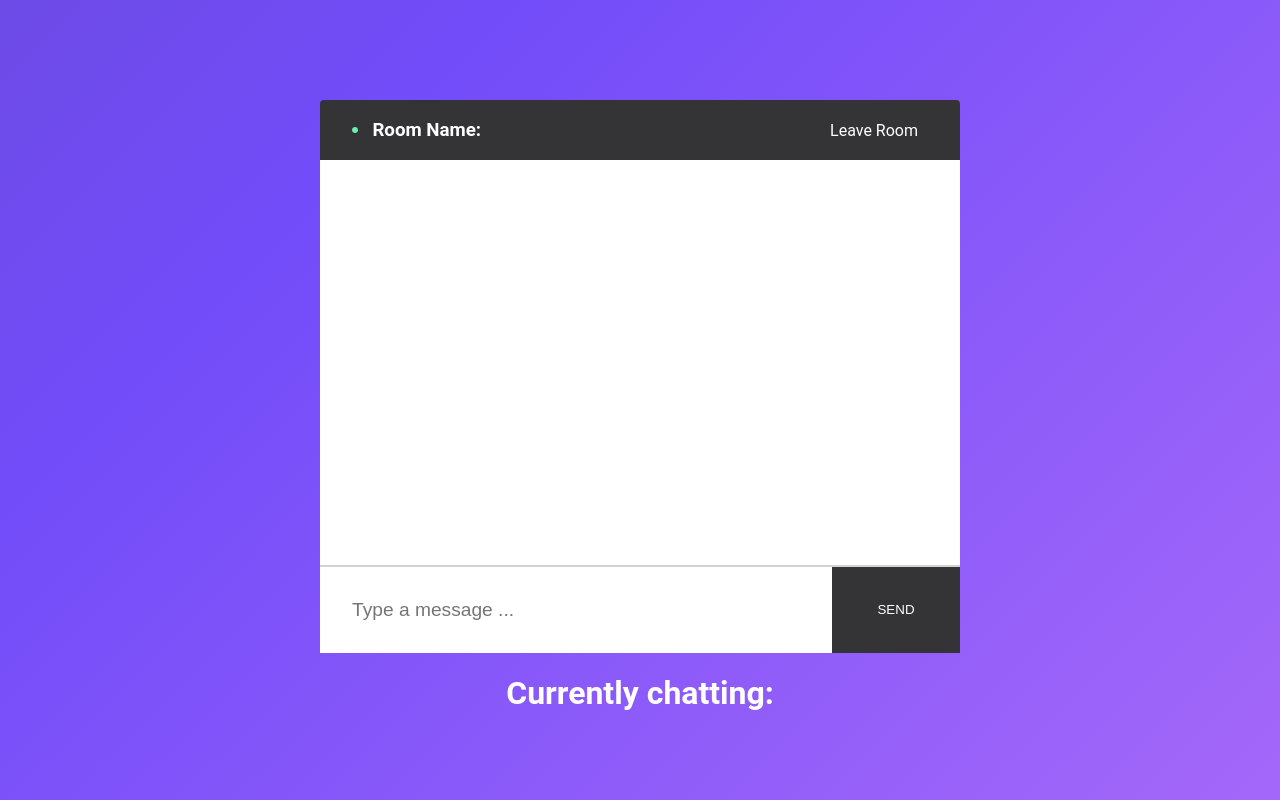
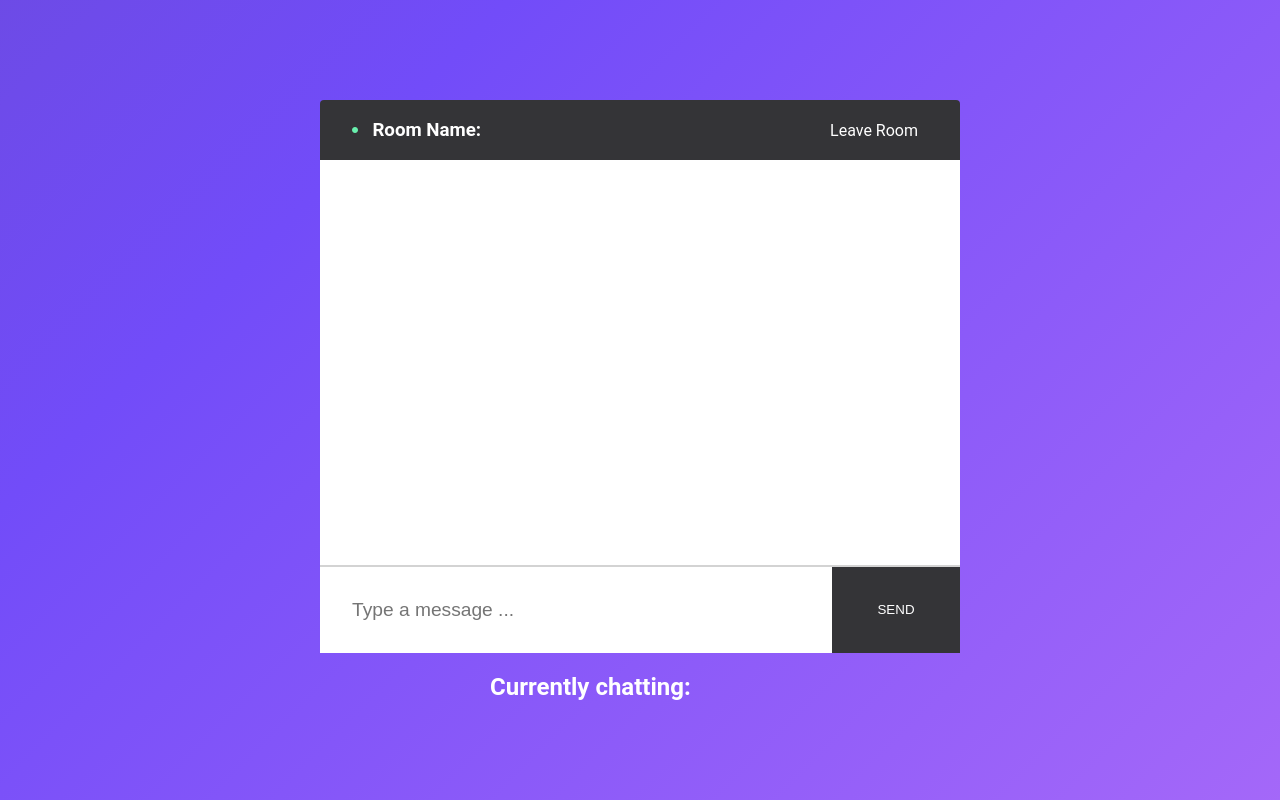
Before and after one commit to DarkLaughter/Echo, a React (Create React App) app in the folder client/: page /chat in a window 1280 px wide. Built offline with nearby package versions, Linux system fonts and the light colour scheme.

Commit message:
container css resizing

```diff
--- a/client/src/components/Chat/chat.css
+++ b/client/src/components/Chat/chat.css
@@ -20,8 +20,6 @@
         background-position: 0% 50%;
     }
 }
-
-
 
 
 .container {
--- a/client/src/components/Messages/Message/Message.css
+++ b/client/src/components/Messages/Message/Message.css
@@ -58,8 +58,8 @@
     color: #353535;
   }
 
-  .backgroundBlue {
-    background: #2979FF;
+  .backgroundUser {
+    background: #626ba3;
   }
 
   .backgroundLight {
--- a/client/src/components/Messages/Message/Message.js
+++ b/client/src/components/Messages/Message/Message.js
@@ -14,7 +14,7 @@ const Message = ( {message: {user, text}, name  }) => {
         ? (
             <div className="messageContainer justifyEnd">
                 <p className="sentText pr-10">{trimmedName}</p>
-                <div className="messageBox backgroundBlue">
+                <div className="messageBox backgroundUser">
                     <p className="messageText colorWhite">{Emoji.emojify(text)}</p>
                 </div>
             </div>
--- a/client/src/components/TextContainer/TextContainer.css
+++ b/client/src/components/TextContainer/TextContainer.css
@@ -1,12 +1,12 @@
 .textContainer {
-    display: flex;
     color: white;
     height: 20%;
+    width: 300px;
+    display: flex;
   }
 
   .activeContainer {
     display: flex;
-    margin-bottom: 10%;
   }
 
   .activeItem {
@@ -15,9 +15,9 @@
   }
 
   .activeContainer img {
-    padding-left: 10px;
+    padding-right: 20px;
   }
 
-  .textContainer h1 {
+  .textContainer h2 {
     margin-bottom: 0px;
   }
--- a/client/src/components/TextContainer/TextContainer.js
+++ b/client/src/components/TextContainer/TextContainer.js
@@ -10,13 +10,13 @@ const TextContainer = ({ users }) => (
         users
         ? (
             <div>
-                <h1>Currently chatting:</h1>
+                <h2>Currently chatting:</h2>
             <div className="activeContainer">
                 <h2>
                     {users.map(({name}) => (
                     <div key={name} className="activeItem">
+                    <img alt="Online Icon" src={onlineIcon}/>
                     {name}
-                    <img alt="Online Icon" src={onlineIcon}/>
             </div>
             ))}
                 </h2>
```
